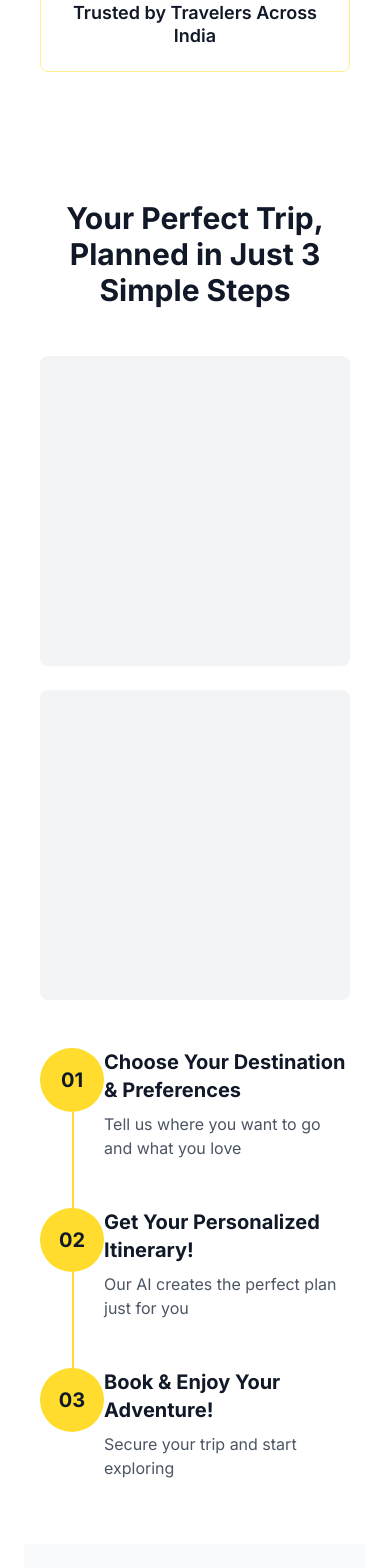
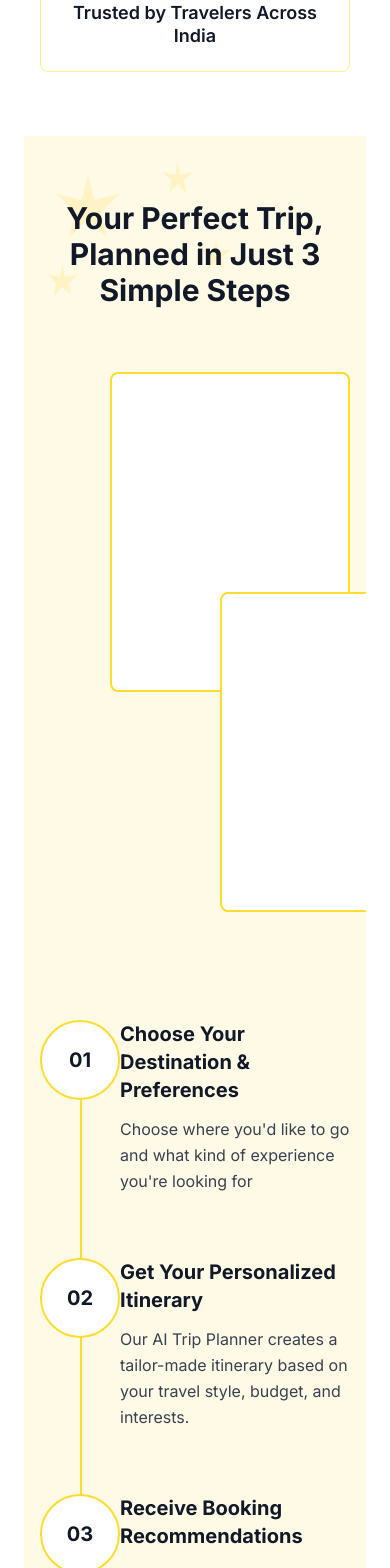
Before and after one commit to urbantrips/ut-client, a Next.js app: page / in a window 390 px wide. Shown: the part 5560-7128 px from the top of the page. Built offline with nearby package versions, Linux system fonts and the light colour scheme.

Commit message:
Revamp Three Steps Section with Enhanced Descriptions and Layout
- Updated step descriptions for clarity and engagement.
- Improved layout with new design elements, including background graphics and responsive boxes.
- Enhanced styling for step numbers and content for better visual hierarchy.

```diff
--- a/src/components/features/three-steps-section.tsx
+++ b/src/components/features/three-steps-section.tsx
@@ -6,51 +6,98 @@ const steps = [
   {
     number: '01',
     title: 'Choose Your Destination & Preferences',
-    description: 'Tell us where you want to go and what you love',
+    description:
+      'Choose where you\'d like to go and what kind of experience you\'re looking for',
   },
   {
     number: '02',
-    title: 'Get Your Personalized Itinerary!',
-    description: 'Our AI creates the perfect plan just for you',
+    title: 'Get Your Personalized Itinerary',
+    description:
+      'Our AI Trip Planner creates a tailor-made itinerary based on your travel style, budget, and interests.',
   },
   {
     number: '03',
-    title: 'Book & Enjoy Your Adventure!',
-    description: 'Secure your trip and start exploring',
+    title: 'Receive Booking Recommendations',
+    description:
+      'Get the best flight, hotel, and activity recommendations — all aligned with your plan, ready to book in one click.',
   },
 ];
 
 export function ThreeStepsSection() {
   return (
-    <section className="py-16 px-4 bg-white">
-      <div className="max-w-7xl mx-auto">
+    <section className="py-16 px-4 bg-primary-50 relative overflow-hidden">
+      {/* Sparkle Graphics */}
+      <div className="absolute top-0 left-0 w-64 h-64 opacity-30">
+        <svg
+          width="100%"
+          height="100%"
+          viewBox="0 0 200 200"
+          fill="none"
+          xmlns="http://www.w3.org/2000/svg"
+        >
+          <path
+            d="M50 30 L55 50 L75 45 L60 60 L65 80 L50 65 L35 80 L40 60 L25 45 L45 50 Z"
+            fill="currentColor"
+            className="text-primary-400"
+          />
+          <path
+            d="M120 20 L122 30 L132 28 L125 35 L127 45 L120 38 L113 45 L115 35 L108 28 L118 30 Z"
+            fill="currentColor"
+            className="text-primary-400"
+          />
+          <path
+            d="M30 100 L32 110 L42 108 L35 115 L37 125 L30 118 L23 125 L25 115 L18 108 L28 110 Z"
+            fill="currentColor"
+            className="text-primary-400"
+          />
+          <path
+            d="M150 80 L152 90 L162 88 L155 95 L157 105 L150 98 L143 105 L145 95 L138 88 L148 90 Z"
+            fill="currentColor"
+            className="text-primary-400"
+          />
+        </svg>
+      </div>
+
+      <div className="max-w-7xl mx-auto relative z-10">
         <motion.h2
           initial={{ opacity: 0, y: 20 }}
           whileInView={{ opacity: 1, y: 0 }}
           viewport={{ once: true }}
           transition={{ duration: 0.6 }}
-          className="text-3xl md:text-4xl font-bold text-gray-900 mb-12 text-center"
+          className="text-3xl md:text-4xl lg:text-5xl font-bold text-gray-900 mb-16 text-center"
         >
           Your Perfect Trip, Planned in Just 3 Simple Steps
         </motion.h2>
 
-        <div className="grid md:grid-cols-2 gap-12 items-center">
+        <div className="relative">
+          <div className="grid md:grid-cols-2 gap-12 lg:gap-16 items-start">
             {/* Left: Image Placeholders */}
-          <div className="space-y-6">
-            {Array.from({ length: 2 }).map((_, index) => (
-              <motion.div
-                key={index}
-                initial={{ opacity: 0, x: -50 }}
-                whileInView={{ opacity: 1, x: 0 }}
-                viewport={{ once: true }}
-                transition={{ duration: 0.5, delay: index * 0.2 }}
-                className="aspect-square bg-gray-100 rounded-lg"
-              />
-            ))}
+            <div className="relative h-full min-h-[600px] z-10">
+              {/* Top smaller box - positioned upper right, behind bottom box */}
+              <div
+                className="absolute top-0 right-0 z-10"
+                style={{ maxWidth: '240px', width: '100%' }}
+              >
+                <div className="aspect-[3/4] bg-white border-2 border-primary rounded-lg" />
+              </div>
+
+              {/* Bottom larger box - positioned lower left, in front, overlaps top box */}
+              <div
+                className="absolute z-20"
+                style={{
+                  maxWidth: '240px',
+                  width: '100%',
+                  bottom: '0',
+                  left: '0',
+                  transform: 'translateY(-60px) translateX(180px)'
+                }}
+              >
+                <div className="aspect-[3/4] bg-white border-2 border-primary rounded-lg" />
+              </div>
             </div>
 
             {/* Right: Steps */}
-          <div className="relative">
+            <div className="relative z-10">
               {steps.map((step, index) => (
                 <motion.div
                   key={step.number}
@@ -58,15 +105,15 @@ export function ThreeStepsSection() {
                   whileInView={{ opacity: 1, x: 0 }}
                   viewport={{ once: true }}
                   transition={{ duration: 0.5, delay: index * 0.2 }}
-                className="relative pl-16 pb-12 last:pb-0"
+                  className="relative pl-20 pb-16 last:pb-0"
                 >
-                {/* Connecting Line */}
+                  {/* Vertical Connecting Line */}
                   {index < steps.length - 1 && (
-                  <div className="absolute left-8 top-16 w-0.5 h-full bg-primary" />
+                    <div className="absolute left-10 top-20 w-0.5 h-full bg-primary" />
                   )}
 
-                {/* Step Number Circle */}
-                <div className="absolute left-0 top-0 w-16 h-16 rounded-full bg-primary flex items-center justify-center">
+                  {/* Step Number Circle - Yellow outline with white fill */}
+                  <div className="absolute left-0 top-0 w-20 h-20 rounded-full border-2 border-primary bg-white flex items-center justify-center z-10">
                     <span className="text-xl font-bold text-gray-900">
                       {step.number}
                     </span>
@@ -74,16 +121,19 @@ export function ThreeStepsSection() {
 
                   {/* Step Content */}
                   <div>
-                  <h3 className="text-xl md:text-2xl font-bold text-gray-900 mb-2">
+                    <h3 className="text-xl md:text-2xl font-bold text-gray-900 mb-3">
                       {step.title}
                     </h3>
-                  <p className="text-gray-600">{step.description}</p>
+                    <p className="text-gray-700 leading-relaxed">
+                      {step.description}
+                    </p>
                   </div>
                 </motion.div>
               ))}
             </div>
           </div>
         </div>
+      </div>
     </section>
   );
 }
```
Lines whose indentation alone changed are shown as unchanged.
